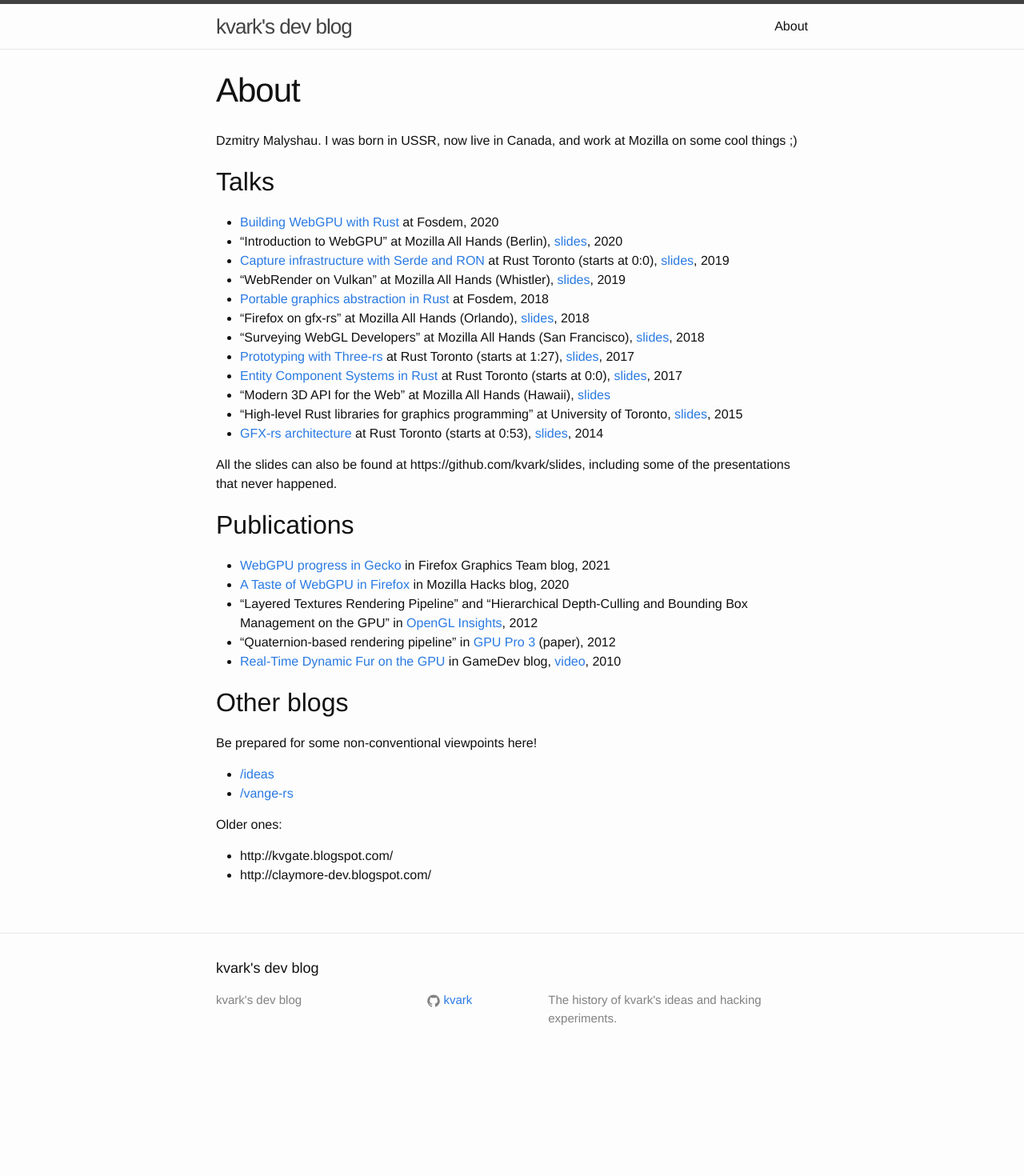
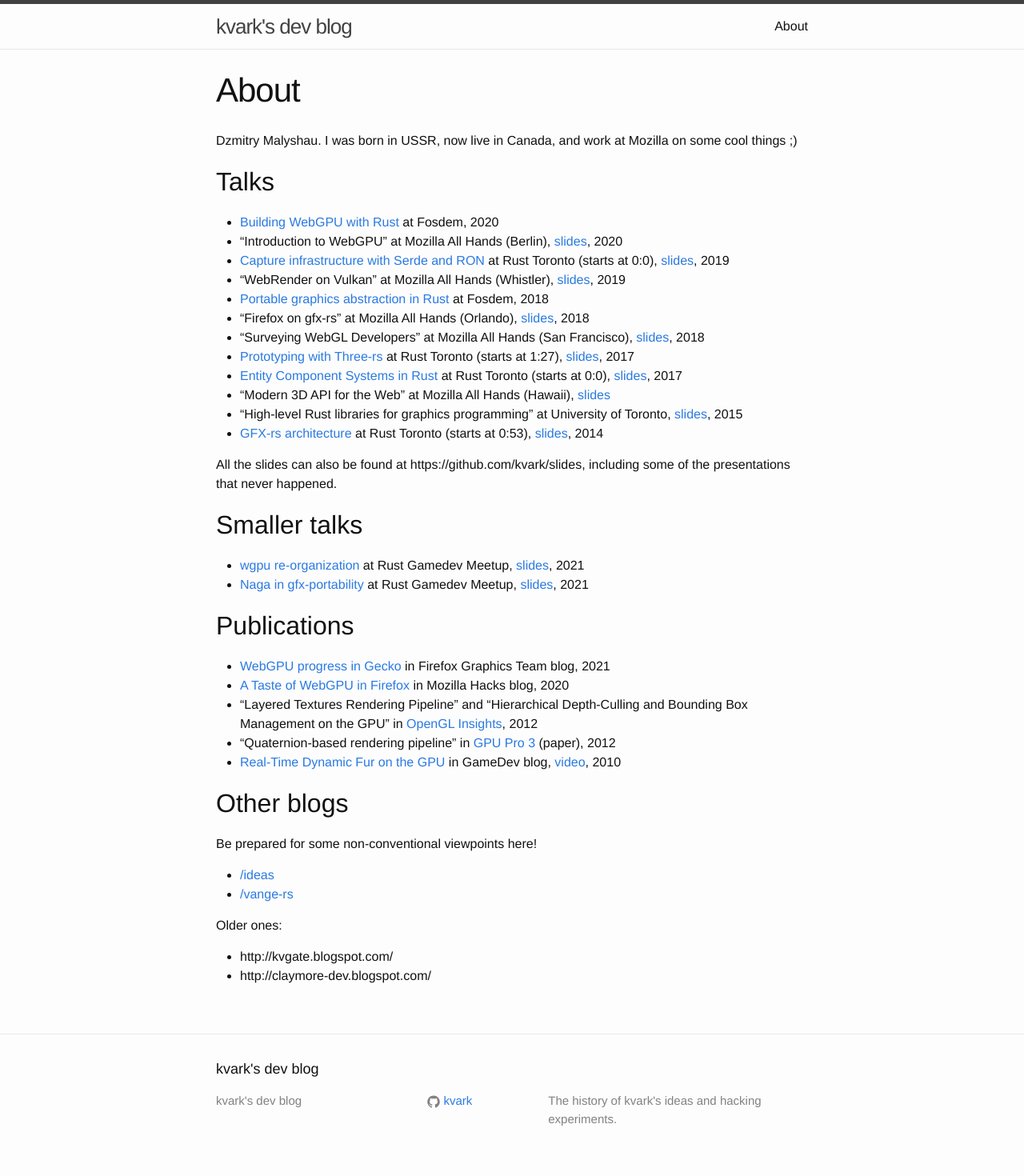
Before and after one commit to kvark/kvark.github.io, a Jekyll site: the page built from about.md, in a window 1280 px wide. Shown: the whole page at 80% size. Built offline with Jekyll 4.4.1, drawn with Linux system fonts in a browser that asks for light colours; before the commit the page ends 1344 px from its top, so only the background shows below that.

Commit message:
Add rust gamedev talks

```diff
--- a/about.md
+++ b/about.md
@@ -24,6 +24,11 @@ I was born in USSR, now live in Canada, and work at Mozilla on some cool things
 
 All the slides can also be found at https://github.com/kvark/slides, including some of the presentations that never happened.
 
+## Smaller talks
+
+- [wgpu re-organization](https://www.youtube.com/watch?v=Wuwxh958P6I&t=3309s) at Rust Gamedev Meetup, [slides](https://github.com/kvark/slides/blob/799fc6cdfe3d040d06b6cb271518d217db42e09b/md/WgpuReorganization.md), 2021
+- [Naga in gfx-portability](https://youtu.be/6drrul3p_hU?t=2069) at Rust Gamedev Meetup, [slides](https://github.com/kvark/slides/raw/799fc6cdfe3d040d06b6cb271518d217db42e09b/Rust/NagaInGfxPortability_RustGamedevMeetup.pdf), 2021
+
 ## Publications
 
 - [WebGPU progress in Gecko](https://mozillagfx.wordpress.com/2021/03/10/webgpu-progress/) in Firefox Graphics Team blog, 2021
```
